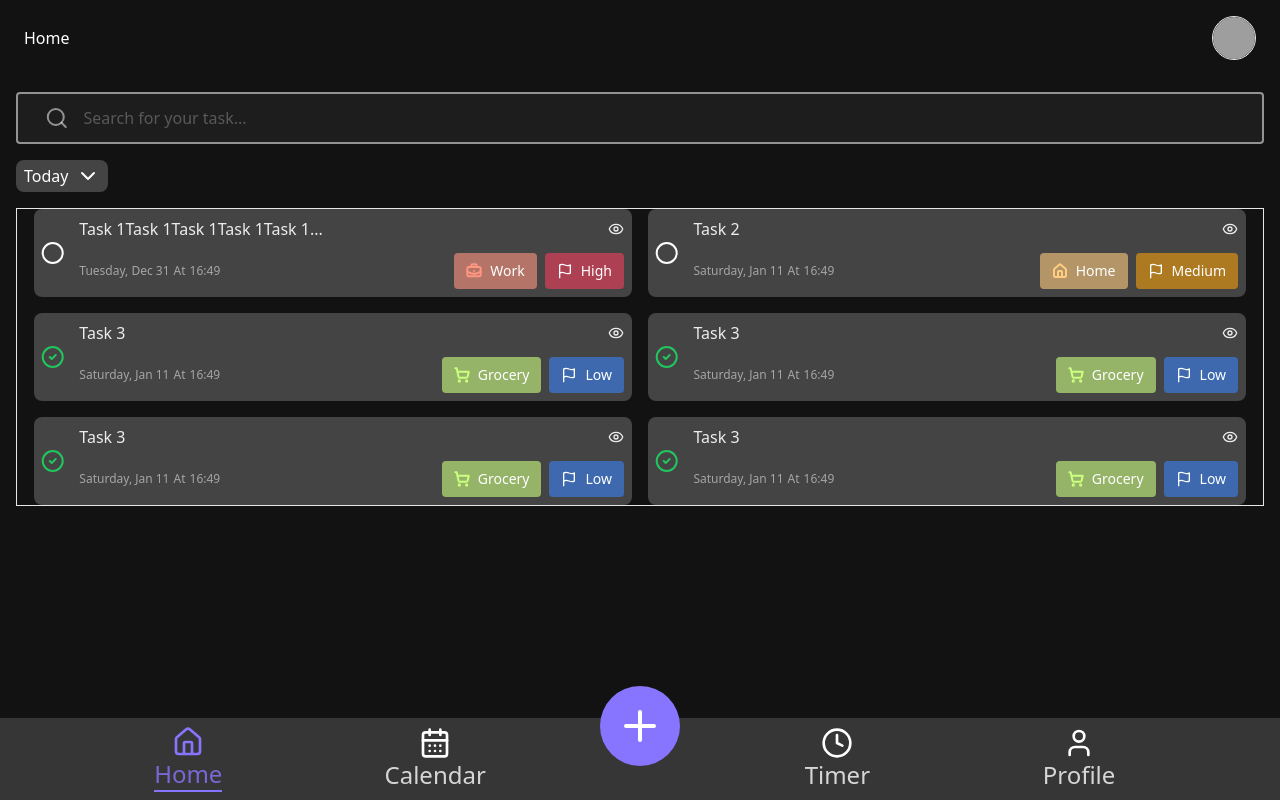
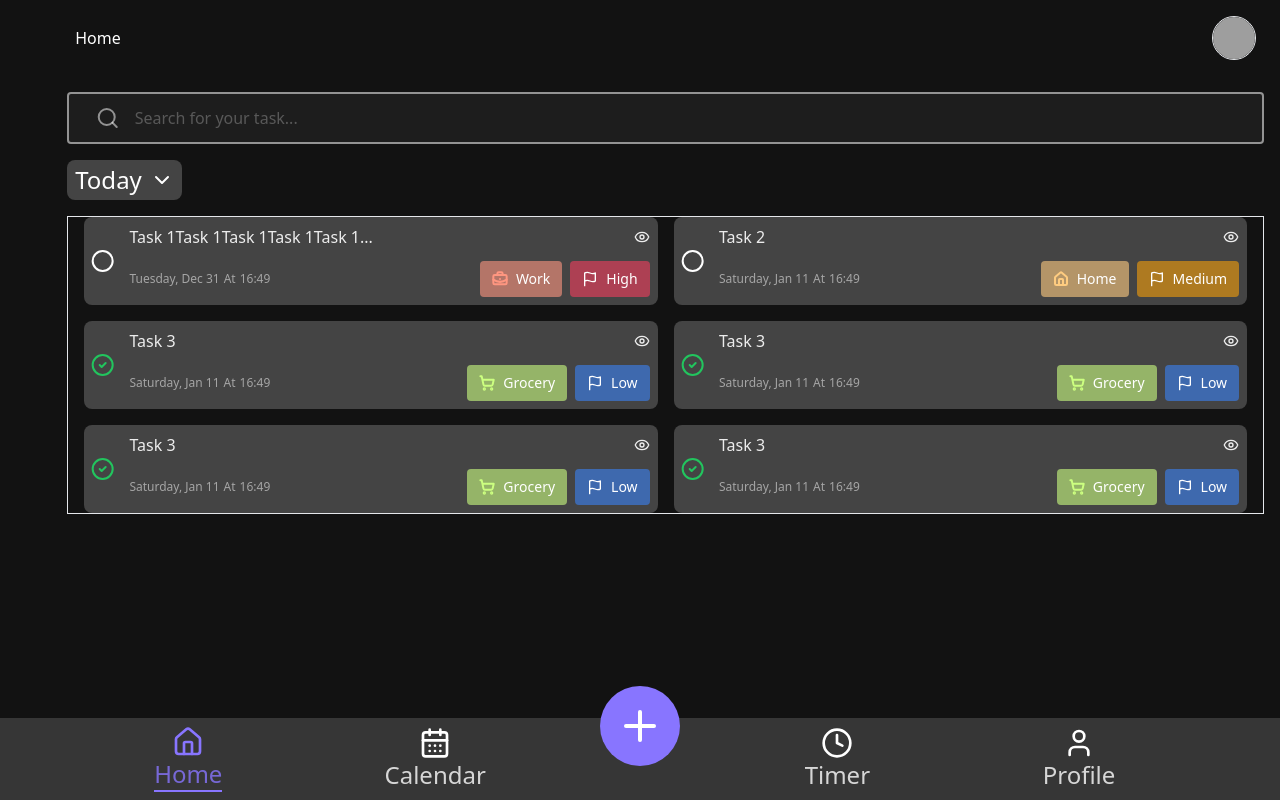
Before and after one commit to SaadiaEl08/to-do-list, a React (Vite) app in the folder frontend/: page /home in a window 1280 px wide. Built offline with nearby package versions, Linux system fonts and the light colour scheme; grey boxes are pictures that could not be loaded.

Commit message:
refactor(App, DropDownMenu): enhance layout and typography for improved usability and readability

```diff
--- a/frontend/src/App.jsx
+++ b/frontend/src/App.jsx
@@ -83,8 +83,8 @@ const App = () => {
     dispatch({ type: "SET_TASKS", payload: tasksFromApi });
   }, [dispatch]);
   return (
-    <main className="w-full  h-screen bg-background flex flex-col justify-end">
-      <div className="h-full overflow-y-scroll">
+    <main className="w-full h-screen bg-background flex flex-col justify-end relative">
+      <div className="h-full overflow-y-scroll xl:ms-[4%] ">
         <TopSection />
         <Outlet />
       </div>
--- a/frontend/src/components/DropDownMenu.jsx
+++ b/frontend/src/components/DropDownMenu.jsx
@@ -9,11 +9,11 @@ const DropDownMenu = ({ items = [] }) => {
   const [selected, setSelected] = useState(items[0]);
   return (
     <Dropdown>
-      <MenuButton className="text-foreground bg-dropDown px-2 py-1 rounded-lg flex justify-between items-center gap-2">
+      <MenuButton className="text-foreground bg-dropDown px-2 py-1 rounded-lg flex justify-between items-center gap-2 text-xl md:text-2xl">
         <span>{selected}</span> <ChevronDown />
       </MenuButton>
       {items.length > 0 && (
-        <Menu className="text-foreground bg-dropDown px-2 py-1 rounded-lg ms-1 mt-1 min-w-[150px] ">
+        <Menu className="text-foreground bg-dropDown px-2 py-1 rounded-lg ms-1 mt-1 min-w-[150px] text-xl md:text-2xl">
           {items.map((item, index) => (
             <MenuItem
               key={index}
```
